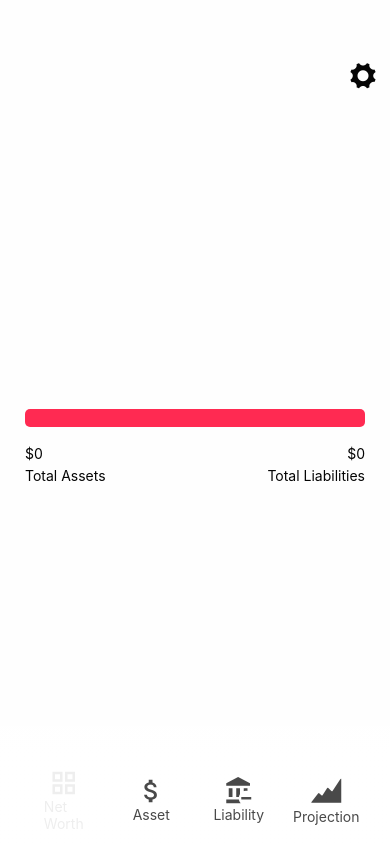
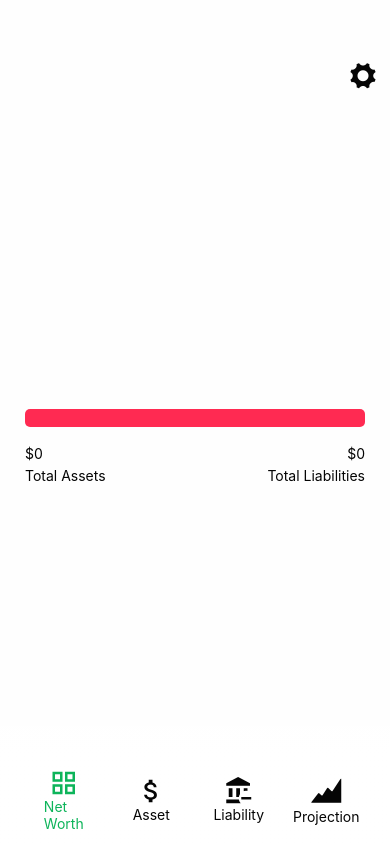
Before and after one commit to patrickv50/25_Networth_tracker, a React Native app in the folder application/: screen /Home in a window 390 px wide. Built offline with nearby package versions, Linux system fonts and the light colour scheme.

Commit message:
style changes and theme fix

```diff
--- a/application/App.js
+++ b/application/App.js
@@ -8,21 +8,22 @@ import { ThemeContext } from './ThemeContext';
 
 const theme = {
   dark: {
-    name:'dark',
+    name: 'dark',
     bg: '#111',
     text: '#eee',
-    textSecondary: '',
+    textSecondary: '#777',
     input: '#00020a',
     cardBg: '#080808',
     cardBgSecondary: '#212425',
     green: 'rgb(21,238,108)',
     red: 'rgb(255,42,82)',
     statusBar: 60,
-    gradientTo:'rgba(5,5,10,.95)',
-    gradientFrom:'rgba(0,0,0,0)',
+    gradientTo: 'rgba(5,5,10,.95)',
+    gradientFrom: 'rgba(0,0,0,0)',
+    focusColor:'#ffffff'
   },
   light: {
-    name:'light',
+    name: 'light',
     bg: '#fefefe',
     text: '#050505',
     textSecondary: '#888',
@@ -32,8 +33,9 @@ const theme = {
     green: 'rgb(13,200,90)',
     red: 'rgb(255,42,82)',
     statusBar: 60,
-    gradientTo:'rgba(255,255,255,.95)',
-    gradientFrom:'rgba(255,255,255,0)',
+    gradientTo: 'rgba(255,255,255,.95)',
+    gradientFrom: 'rgba(255,255,255,0)',
+    focusColor:'rgb(13,180,90)'
   }
 }
 export default function App() {
--- a/application/components/BottomNav.js
+++ b/application/components/BottomNav.js
@@ -5,15 +5,15 @@ import AssetScreen from '../screens/AssetScreen';
 import LiabilityScreen from '../screens/LiabilityScreen';
 import ProfileScreen from '../screens/ProfileScreen';
 import { Image, Text, View } from 'react-native';
-import theme from '../theme'
 import { Feather, Entypo, MaterialIcons, MaterialCommunityIcons } from '@expo/vector-icons';
+import { ThemeContext } from '../ThemeContext';
+import { useContext } from 'react';
 const Tab = createBottomTabNavigator();
 
-// let focusedColor = '#da7'
-let focusedColor = '#eee'
-let unfocusedColor = '#494949'
-const BottomNav = ({changeTheme}) => {
+// let curTheme.focusColor = '#da7'
 
+const BottomNav = ({ changeTheme }) => {
+    const curTheme = useContext(ThemeContext)
     return (
         <Tab.Navigator
             screenOptions={{
@@ -33,13 +33,13 @@ const BottomNav = ({changeTheme}) => {
             }}
             initialRouteName='Home'
         >
-            <Tab.Screen name="Home" component={HomeScreen} initialParams={{changeTheme:changeTheme}} options={{
+            <Tab.Screen name="Home" component={HomeScreen} initialParams={{ changeTheme: changeTheme }} options={{
                 tabBarIcon: (({ focused }) =>
                 (
                     <View style={{ alignItems: "center" }}>
                         {/* <Entypo name='list' size={30} color={theme.text} style={{ width: 30, fontWeight: '600' }} /> */}
-                        <MaterialIcons name="grid-view" size={30} color={focused?focusedColor:unfocusedColor} style={{ width: 30, fontWeight: '600' }} />
-                        <Text style={[{ color: focused ? focusedColor : unfocusedColor },
+                        <MaterialIcons name="grid-view" size={30} color={focused ? curTheme.focusColor : curTheme.text} style={{ width: 30, fontWeight: '600' }} />
+                        <Text style={[{ color: focused ? curTheme.focusColor : curTheme.text },
                         ]}>Net Worth</Text>
                     </View>
 
@@ -48,26 +48,26 @@ const BottomNav = ({changeTheme}) => {
             <Tab.Screen name="Assets" component={AssetScreen} options={{
                 tabBarIcon: (({ focused }) => (
                     <View style={{ alignItems: "center" }}>
-                        <MaterialIcons name="attach-money" size={30} color={focused?focusedColor:unfocusedColor} style={{ width: 30, fontWeight: '600' }} />
-                        {/* <Entypo name='wallet' size={30} color={unfocusedColor} style={{ width: 30, fontWeight: '600' }} /> */}
-                        <Text style={{ color: focused ? focusedColor : unfocusedColor }}>Asset</Text>
+                        <MaterialIcons name="attach-money" size={30} color={focused ? curTheme.focusColor : curTheme.text} style={{ width: 30, fontWeight: '600' }} />
+                        {/* <Entypo name='wallet' size={30} color={curTheme.text} style={{ width: 30, fontWeight: '600' }} /> */}
+                        <Text style={{ color: focused ? curTheme.focusColor : curTheme.text }}>Asset</Text>
                     </View>
                 ))
             }} />
             <Tab.Screen name="Liability" component={LiabilityScreen} options={{
                 tabBarIcon: (({ focused }) => (
                     <View style={{ alignItems: "center" }}>
-                        <MaterialCommunityIcons name="bank-minus" size={30} color={focused?focusedColor:unfocusedColor} style={{ width: 30, fontWeight: '600' }} />
-                        {/* <Entypo name='credit-card' size={30} color={unfocusedColor} style={{ width: 30, fontWeight: '600' }} /> */}
-                        <Text style={{ color: focused ? focusedColor : unfocusedColor }}>Liability</Text>
+                        <MaterialCommunityIcons name="bank-minus" size={30} color={focused ? curTheme.focusColor : curTheme.text} style={{ width: 30, fontWeight: '600' }} />
+                        {/* <Entypo name='credit-card' size={30} color={curTheme.text} style={{ width: 30, fontWeight: '600' }} /> */}
+                        <Text style={{ color: focused ? curTheme.focusColor : curTheme.text }}>Liability</Text>
                     </View>
                 ))
             }} />
             <Tab.Screen name="Profile" component={ProfileScreen} options={{
                 tabBarIcon: (({ focused }) => (
                     <View style={{ alignItems: "center" }}>
-                        <Entypo name="area-graph" size={30} color={focused?focusedColor:unfocusedColor} style={{ width: 30, fontWeight: '600' }} />
-                        <Text style={{ color: focused ? focusedColor : unfocusedColor }}>Projection</Text>
+                        <Entypo name="area-graph" size={30} color={focused ? curTheme.focusColor : curTheme.text} style={{ width: 30, fontWeight: '600' }} />
+                        <Text style={{ color: focused ? curTheme.focusColor : curTheme.text }}>Projection</Text>
                     </View>
                 ))
             }} />
--- a/application/components/InputSwitch.js
+++ b/application/components/InputSwitch.js
@@ -5,12 +5,10 @@ import { useDispatch } from 'react-redux'
 import { Entypo, } from '@expo/vector-icons';
 import StockInput from './input-screens/StockInput';
 import CashInput from './input-screens/CashInput';
+import BaseInput from './input-screens/BaseInput';
 
 const InputSwitch = ({ category, add, goBack }) => {
-    const [name, setName] = useState("")
-    const [value, setValue] = useState("")
-    const nameRef = useRef()
-    const valueRef = useRef()
+
 
     const dispatch = useDispatch()
 
@@ -21,7 +19,10 @@ const InputSwitch = ({ category, add, goBack }) => {
             name: newObj.name,
             value: val,
             category: newObj.category,
-            shares:newObj.shares||null
+            // shares:newObj.shares||null
+            ...newObj.shares&&{shares:newObj.shares},
+            ...newObj.deprecRate&&{deprecRate:Number(newObj.deprecRate)}
+
         }))
         goBack()
     }
@@ -32,81 +33,8 @@ const InputSwitch = ({ category, add, goBack }) => {
     if (category.categoryName === 'Stocks') return <StockInput add={handleSubmit} cancel={handleCancel} />
     else if (category.categoryName === 'Cash') return <CashInput add={handleSubmit} cancel={handleCancel} />
     else return (
-        <KeyboardAvoidingView style={styles.form}
-        behavior={Platform.OS === "ios" ? "padding" : "height"}
-        >
-            <View style={{ flexDirection: 'row', justifyContent: 'center', alignItems: 'center', marginBottom: 8 }}>
-                <Entypo name={category.icon} size={20} color={category.color} style={{ width: 25, marginBottom: 4, fontWeight: '600' }} />
-                <Text style={{ fontSize: 18, color: theme.text }}>{category.categoryName}</Text>
-            </View>
-
-            <TextInput placeholderTextColor="#999" style={styles.input} value={name} ref={nameRef} onChangeText={(x) => setName(x)} onSubmitEditing={() => valueRef.current.focus()} placeholder="Name" />
-            <TextInput placeholderTextColor="#999" returnKeyType="done" keyboardType="number-pad" ref={valueRef} onSubmitEditing={handleSubmit} style={styles.input} value={value} onChangeText={x => {
-                if (!x.length) setValue("")
-                if (Number(x.replace(',', ''))) setValue(x)
-            }
-            } placeholder="Value" />
-            <TouchableOpacity style={{ alignSelf: 'flex-start', marginBottom: 6 }} onPress={handleSubmit}>
-                <Text style={{ fontSize: 12, color: '#888', marginVertical: 4 }}>{"Advance Fields >"}</Text>
-            </TouchableOpacity>
-            <TouchableOpacity style={styles.addButton} onPress={() => handleSubmit({
-                name: name,
-                value: value,
-                category: category.categoryName
-            })}>
-                <Text style={styles.addButtonText}>Add</Text>
-            </TouchableOpacity>
-            <TouchableOpacity style={[styles.addButton, { backgroundColor: 'transparent' }]} onPress={handleCancel}>
-                <Text style={[styles.addButtonText, { fontSize: 15 }]}>Cancel</Text>
-            </TouchableOpacity>
-        </KeyboardAvoidingView>
+       <BaseInput handleSubmit={handleSubmit} cancel={handleCancel} category={category}/>
     )
 }
 
 export default InputSwitch
-
-const styles = StyleSheet.create({
-    form: {
-        flex:1,
-        width: '100%',
-        padding: 20,
-        alignItems: 'center',
-        justifyContent:'center'
-    },
-    input: {
-        width: '100%',
-        fontSize: 18,
-        padding: 12,
-        backgroundColor: theme.input,
-        color: '#ccc',
-        marginVertical: 4,
-        borderRadius: 6
-    },
-    container: {
-        justifyContent: 'center',
-        backgroundColor: '#282828=a',
-        padding: 20,
-        borderRadius: 7,
-        position: 'absolute',
-        bottom: 0,
-        width: '100%'
-    },
-    addButton: {
-        alignSelf: 'flex-end',
-        width: 150,
-        backgroundColor: '#333',
-        marginVertical: 4,
-        borderRadius: 4,
-        padding: 5,
-        flex: 0,
-        // backgroundColor:'blue'
-    },
-    addButtonText: {
-        color: theme.text,
-        fontSize: 18,
-        fontWeight: '400',
-        padding: 3,
-        textAlign: 'center'
-    },
-
-})
--- a/application/components/input-screens/BaseInput.js
+++ b/application/components/input-screens/BaseInput.js
@@ -0,0 +1,104 @@
+import React from 'react'
+import { KeyboardAvoidingView, StyleSheet, Text, TextInput, TouchableOpacity, View } from 'react-native'
+import { useRef } from 'react'
+import { useState } from 'react'
+import { Entypo, } from '@expo/vector-icons';
+import { ThemeContext } from '../../ThemeContext';
+import { useContext } from 'react';
+import { useMemo } from 'react';
+
+const BaseInput = ({ handleSubmit, cancel, category }) => {
+    const [name, setName] = useState("")
+    const [value, setValue] = useState("")
+    const [deprecRate, setRate] = useState("")
+    const nameRef = useRef()
+    const valueRef = useRef()
+    const deprecRef = useRef()
+    const curTheme = useContext(ThemeContext)
+    const styles = useMemo(() => {
+        return getTheme(curTheme)
+    }, [curTheme])
+
+    return (
+        <KeyboardAvoidingView style={styles.form}
+            behavior={Platform.OS === "ios" ? "padding" : "height"}
+        >
+            <View style={{ flexDirection: 'row', justifyContent: 'center', alignItems: 'center', marginBottom: 8 }}>
+                <Entypo name={category.icon} size={24} color={category.color} style={{ width: 25, marginBottom: 4, fontWeight: '600' }} />
+                <Text style={{ fontSize: 22, color: curTheme.text }}>{category.categoryName}</Text>
+            </View>
+            <TextInput placeholderTextColor="#999" style={styles.input} value={name} ref={nameRef} onChangeText={(x) => setName(x)} onSubmitEditing={() => valueRef.current.focus()} placeholder="Name" />
+            <TextInput placeholderTextColor="#999" returnKeyType="done" keyboardType="number-pad" ref={valueRef} onSubmitEditing={() => deprecRef.current.focus()} style={styles.input} value={value} onChangeText={x => {
+                if (!x.length) setValue("")
+                if (Number(x.replace(',', ''))) setValue(x)
+            }
+            } placeholder="Value" />
+            <TextInput placeholderTextColor="#999" returnKeyType="done" keyboardType="number-pad" ref={deprecRef} onSubmitEditing={handleSubmit} style={styles.input} value={deprecRate} onChangeText={x => {
+                if (!x.length) setRate("")
+                if (Number(x.replace(',', ''))) setRate(x)
+            }
+            } placeholder="Depreciate %" />
+            {/* <TouchableOpacity style={{ alignSelf: 'flex-start', marginBottom: 6 }} onPress={handleSubmit}>
+                <Text style={{ fontSize: 12, color: '#888', marginVertical: 4 }}>{"Advance Fields >"}</Text>
+            </TouchableOpacity> */}
+            <TouchableOpacity style={[styles.addButton,{marginTop:12}]} onPress={() => handleSubmit({
+                name: name,
+                value: value,
+                category: category.categoryName,
+                deprecRate: deprecRate
+            })}>
+                <Text style={styles.addButtonText}>Add</Text>
+            </TouchableOpacity>
+            <TouchableOpacity style={[styles.addButton, { backgroundColor: 'transparent' }]} onPress={cancel}>
+                <Text style={[styles.addButtonText, { fontSize: 15, color: curTheme.text, }]}>Cancel</Text>
+            </TouchableOpacity>
+        </KeyboardAvoidingView>
+    )
+}
+
+export default BaseInput
+const getTheme = (theme) => StyleSheet.create({
+    form: {
+        flex: 1,
+        width: '100%',
+        padding: 20,
+        alignItems: 'center',
+        justifyContent: 'center'
+    },
+    input: {
+        width: '100%',
+        fontSize: 18,
+        padding: 12,
+        backgroundColor: theme.input,
+        color: '#ccc',
+        marginVertical: 5,
+        borderRadius: 6
+    },
+    container: {
+        justifyContent: 'center',
+        backgroundColor: '#282828=a',
+        padding: 20,
+        borderRadius: 7,
+        position: 'absolute',
+        bottom: 0,
+        width: '100%'
+    },
+    addButton: {
+        alignSelf: 'flex-end',
+        width: 150,
+        backgroundColor: theme.text,
+        marginVertical: 4,
+        borderRadius: 4,
+        padding: 5,
+        flex: 0,
+        // backgroundColor:'blue'
+    },
+    addButtonText: {
+        color: theme.cardBg,
+        fontSize: 18,
+        fontWeight: '400',
+        padding: 3,
+        textAlign: 'center'
+    },
+
+})
--- a/application/components/shared/TextComp.js
+++ b/application/components/shared/TextComp.js
@@ -1,8 +1,13 @@
+import { useContext } from 'react'
 import { useMemo } from 'react'
 import { Text } from 'react-native'
-import theme from '../../theme'
+import { ThemeContext } from '../../ThemeContext'
 
 const TextComp = ({numLines, style, children, variant, marginBottom, weight,textAlign }) => {
+    const curTheme = useContext(ThemeContext)
+    // const styles = useMemo(() => {
+    //   return getTheme(curTheme)
+    // }, [curTheme])
     const size = useMemo(() => {
         switch (variant) {
             case 'h1': return 28
@@ -17,7 +22,7 @@ const TextComp = ({numLines, style, children, variant, marginBottom, weight,text
     })
     const mBottom = marginBottom ? (size / 1.5) : 0
     return (
-        <Text numberOfLines={numLines?numLines:0} style={[{ color: theme.text, textAlign: textAlign?textAlign:'center', fontSize: size, marginBottom: mBottom, fontWeight: weight }, style]}>{children}</Text>
+        <Text numberOfLines={numLines?numLines:0} style={[{ color: curTheme.text, textAlign: textAlign?textAlign:'center', fontSize: size, marginBottom: mBottom, fontWeight: weight }, style]}>{children}</Text>
     )
 }
 
--- a/application/screens/AssetScreen.js
+++ b/application/screens/AssetScreen.js
@@ -6,7 +6,6 @@ import InputSwitch from '../components/InputSwitch'
 import Item from '../components/Item'
 import Template from '../components/Template'
 import { add, addInit, remove } from '../state/reducers/assetsReducer'
-import theme from '../theme'
 import { Entypo, } from '@expo/vector-icons';
 import Menu from '../components/Menu'
 import { NavigationContainer } from '@react-navigation/native';
@@ -14,8 +13,8 @@ import { createNativeStackNavigator } from '@react-navigation/native-stack';
 import AssetContainer from '../components/AssetContainer'
 import TextComp from '../components/shared/TextComp'
 import DetailSwitch from '../components/DetailSwitch'
+import { ThemeContext } from '../ThemeContext'
 const Stack = createNativeStackNavigator();
-import { ThemeContext } from '../ThemeContext'
 
 const AssetScreen = () => {
   const curTheme = useContext(ThemeContext)
--- a/application/screens/HomeScreen.js
+++ b/application/screens/HomeScreen.js
@@ -5,7 +5,6 @@ import Header from '../components/Header';
 import Template from '../components/Template';
 import { addInit } from '../state/reducers/assetsReducer';
 import { addInit as addInitLia } from '../state/reducers/liabilitiesReducer';
-import theme from '../theme';
 import AsyncStorage from '@react-native-async-storage/async-storage'
 import { useFocusEffect } from '@react-navigation/native';
 import { Entypo } from '@expo/vector-icons';
```
